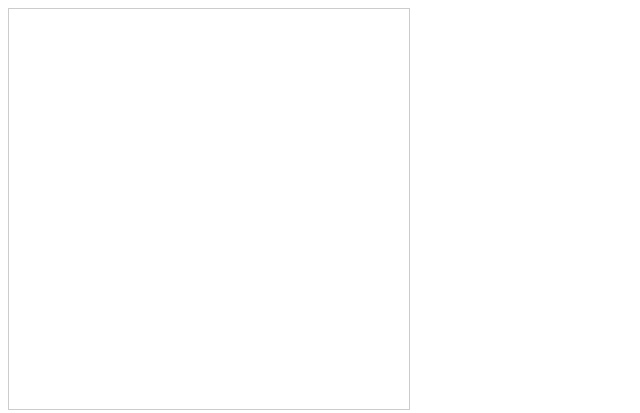
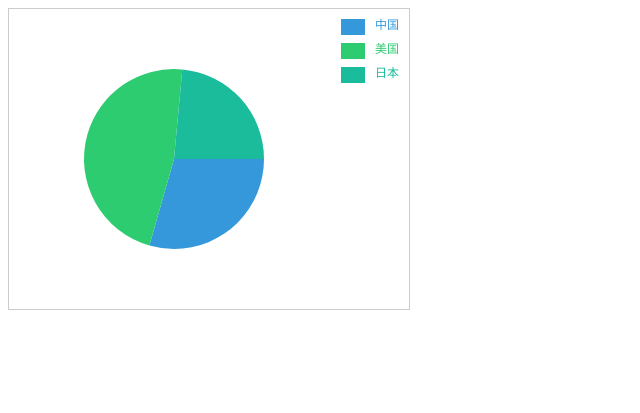
Before and after one commit to xiongxt/xrender, a website built with webpack: page example/index.html in a window 1280 px wide. Shown: the whole page, without its empty margins (0-640 px from the left). Built offline with nearby package versions, Linux system fonts and the light colour scheme.

Commit message:
基础饼图

```diff
--- a/example/index.html
+++ b/example/index.html
@@ -10,7 +10,7 @@
 
 <body>
 
-    <div id="chart1" style="width: 400px; height: 400px; border: 1px solid #ccc"></div>
+    <div id="chart1" style="width: 400px; height: 300px; border: 1px solid #ccc"></div>
 
 </body>
 
--- a/src/charts/pie/index.js
+++ b/src/charts/pie/index.js
@@ -1,20 +1,69 @@
 import Chart from '../../core/chart';
 import Colors from '../../core/colors';
 import Legend from '../../modules/legend';
+import Adapter from '../../core/adapter';
 export default class Pie extends Chart {
-    constructor (data, context) {
+    constructor (data, Context) {
         super(data);
-        this.context = context;
+        this.ctx = Context.context;
+        this.width = Context.canvas.width;
+        this.height = Context.canvas.height;
+        this.legend = null;
         this.toGraphical();
     }
 
+    render () { }
+
     toGraphical () {
-        console.log(this.data);
         let legendData = [];
         this.data.forEach((item, index) => {
-            // legendData.push({
-            //     color: color
-            // });
+            legendData.push({
+                color: Colors.getColor(index),
+                label: item.name
+            });
+        });
+        this.legend = new Legend(legendData, this);
+        this.legend.render();
+        this.circleCenter = {
+            x: (this.width - 70) / 2,
+            y: this.height / 2
+        };
+        this.radius = Math.min((this.width - 70), this.height) / 2 * 0.6;
+        this.sectors = [];
+        let eDeg = 0;
+        let count = 0;
+        this.data.forEach((item) => {
+            count += item.value;
+        });
+        this.data.forEach((item, index) => {
+            let sDeg = eDeg;
+            eDeg = item.value / count * 360 + sDeg;
+            this.sectors.push({
+                type: 'collection',
+                props: {
+                    start: {
+                        x: 0,
+                        y: 0
+                    },
+                    children: [{
+                        type: 'sector',
+                        props: {
+                            center: this.circleCenter,
+                            radius: this.radius,
+                            stroke: false,
+                            fill: true,
+                            fillStyle: Colors.getColor(index),
+                            sDeg: sDeg,
+                            eDeg: eDeg
+                        }
+                    }]
+                }
+            });
+        });
+        this.sectors = Adapter.compile(this.sectors);
+        console.log(this.sectors);
+        this.sectors.forEach(item => {
+            item.render(this.ctx);
         });
     }
 }
--- /dev/null
+++ b/src/core/adapter.js
@@ -0,0 +1,28 @@
+import Circle from '../vnodes/circle';
+import Font from '../vnodes/font';
+import Line from '../vnodes/line';
+import Rect from '../vnodes/rect';
+import Sector from '../vnodes/sector';
+import Collection from '../vnodes/collection';
+let relation = {
+    'circle': Circle,
+    'font': Font,
+    'line': Line,
+    'rect': Rect,
+    'sector': Sector,
+    'collection': Collection
+};
+
+export default class adapter {
+    static compile (data) {
+        if (Object.prototype.toString.call(data) === '[object Array]') {
+            let res = [];
+            data.forEach(item => {
+                res.push(new relation[item.type](item.props));
+            });
+            return res;
+        } else {
+            return new Collection(data.props);
+        }
+    }
+}
--- a/src/core/colors.js
+++ b/src/core/colors.js
@@ -21,5 +21,8 @@ let colors = [
 ];
 
 export default class Colors {
-    getColor (index = 0) {}
+    static getColor (index = 0) {
+        index = index % colors.length;
+        return colors[index];
+    }
 }
--- a/src/core/context.js
+++ b/src/core/context.js
@@ -8,12 +8,16 @@ export default class Context {
         this.canvas.style.height = `${el.clientHeight}px`;
         this.canvas.width = el.clientWidth * 1;
         this.canvas.height = el.clientHeight * 1;
+
         el.appendChild(this.canvas);
     }
 
     setChart (chart) {
+        chart.width = this.canvas.width;
+        chart.height = this.canvas.height;
+        chart.ctx = this.context;
         this.chart = chart;
     }
 
-    renderChart () {}
+    renderChart () { }
 }
--- /dev/null
+++ b/src/core/module.js
@@ -0,0 +1,3 @@
+export default class Module {
+
+}
--- a/src/core/vnode.js
+++ b/src/core/vnode.js
@@ -1,7 +1,6 @@
 export default class VNode {
     constructor (config = {}) {
         Object.assign(this, this.defaultConfig(), config);
-        console.log(this);
     }
     defaultConfig () {
         return {};
--- a/src/modules/legend/index.js
+++ b/src/modules/legend/index.js
@@ -1 +1,90 @@
-export default class Legend {}
+import Module from '../../core/module';
+import Font from '../../vnodes/font';
+import Adapter from '../../core/adapter';
+const config = {
+    right: 10,
+    top: 10,
+    colorImgWidth: 24,
+    colorImgHeight: 16,
+    colorImgBottom: 8,
+    colorImgRight: 10
+};
+
+export default class Legend extends Module {
+    constructor (data, chart) {
+        super();
+        this.chart = chart;
+        this.fontUtil = new Font({ fontSize: '12px' });
+        this.data = data;
+        this.width = 0;
+        this.height = 0;
+        this.toGraphical();
+    }
+
+    toGraphical () {
+        let maxTextWidth = this._getMaxFontWidth();
+        let collection = {
+            type: 'collection',
+            props: {
+                start: {
+                    x: this.chart.width - config.right - maxTextWidth - config.colorImgRight - config.colorImgWidth,
+                    y: config.top
+                },
+                children: []
+            }
+        };
+        this.data.forEach((item, index) => {
+            collection.props.children.push({
+                type: 'collection',
+                props: {
+                    start: {
+                        x: 0,
+                        y: (config.colorImgHeight + config.colorImgBottom) * index
+                    },
+                    children: [
+                        {
+                            type: 'rect',
+                            props: {
+                                start: {
+                                    x: 0,
+                                    y: 0
+                                },
+                                width: config.colorImgWidth,
+                                height: config.colorImgHeight,
+                                stroke: false,
+                                fill: true,
+                                fillStyle: item.color
+                            }
+                        },
+                        {
+                            type: 'font',
+                            props: {
+                                start: {
+                                    x: config.colorImgWidth + config.colorImgRight,
+                                    y: 1
+                                },
+                                text: item.label,
+                                fontSize: '12px',
+                                color: item.color
+                            }
+                        }
+                    ]
+                }
+            });
+        });
+        this.collectionData = collection;
+        this.collection = Adapter.compile(collection);
+    }
+
+    render () {
+        this.collection.render(this.chart.ctx);
+    }
+
+    _getMaxFontWidth () {
+        let maxWidth = 0;
+        this.data.forEach(item => {
+            maxWidth = Math.max(this.fontUtil.measureText(item.label, this.chart.ctx).width, maxWidth);
+        });
+        return maxWidth;
+    }
+}
--- /dev/null
+++ b/src/vnodes/collection.js
@@ -0,0 +1,27 @@
+import VNode from '../core/vnode';
+import Adapter from '../core/adapter';
+export default class Collection extends VNode {
+    constructor (config = {}) {
+        super(config);
+        this.children = Adapter.compile(this.children);
+    }
+
+    defaultConfig () {
+        return {
+            start: {
+                x: 0,
+                y: 0
+            },
+            children: []
+        };
+    }
+
+    render (context) {
+        context.save();
+        context.translate(this.start.x, this.start.y);
+        this.children.forEach(item => {
+            item.render(context);
+        });
+        context.restore();
+    }
+}
--- a/src/vnodes/font.js
+++ b/src/vnodes/font.js
@@ -21,4 +21,9 @@ export default class Font extends VNode {
         context.fillText(this.text, this.start.x, this.start.y);
         context.closePath();
     }
+
+    measureText (text, context) {
+        context.font = `normal ${this.fontSize} Verdana,微软雅黑`;
+        return context.measureText(text);
+    }
 }
--- a/src/vnodes/sector.js
+++ b/src/vnodes/sector.js
@@ -22,7 +22,7 @@ CanvasRenderingContext2D.prototype.sector = function (x, y, radius, sDeg, eDeg)
     this.rotate(sDeg);
     // 从圆心连接到起点
     this.lineTo(radius, 0);
-    this.stroke();
+    // this.stroke();
     this.closePath();
     // 还原到最初保存的状态
     this.restore();
@@ -54,13 +54,6 @@ export default class Sector extends VNode {
     }
 
     render (context) {
-        if (this.stroke) {
-            context.beginPath();
-            context.lineWidth = this.lineWidth;
-            context.strokeStyle = this.strokeStyle;
-            this._render(context, this.center.x, this.center.y, this.radius, this.sDeg * deg, this.eDeg * deg, false);
-            context.closePath();
-        }
         if (this.fill) {
             context.beginPath();
             this._render(context, this.center.x, this.center.y, this.radius, this.sDeg * deg, this.eDeg * deg, false);
@@ -92,7 +85,9 @@ export default class Sector extends VNode {
         context.rotate(sDeg);
         // 从圆心连接到起点
         context.lineTo(radius, 0);
-        context.stroke();
+        if (this.stroke) {
+            context.stroke();
+        }
         context.closePath();
         // 还原到最初保存的状态
         context.restore();
```
Also changed, not shown: src/vnodes/adapter.js (deleted, +0 -26 lines).
